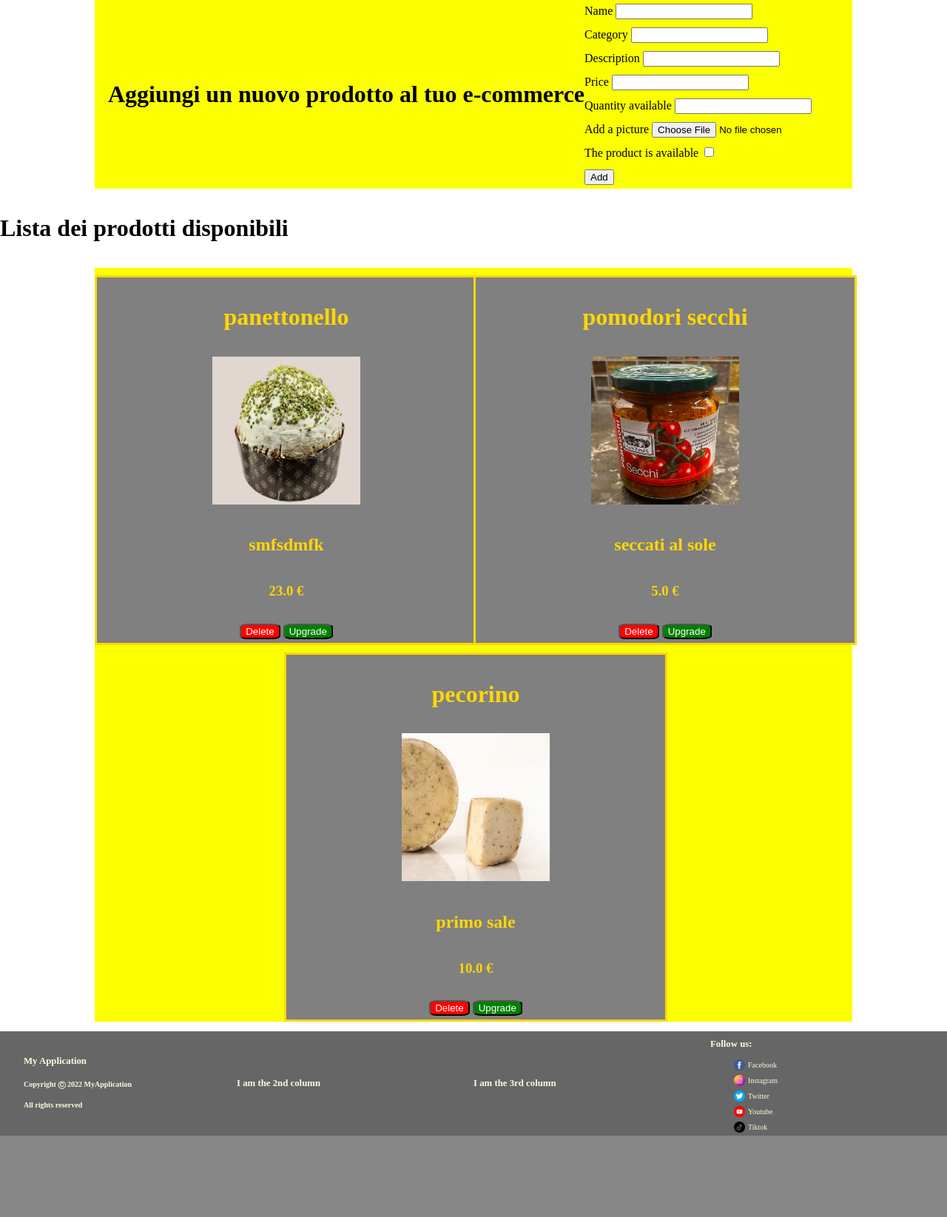
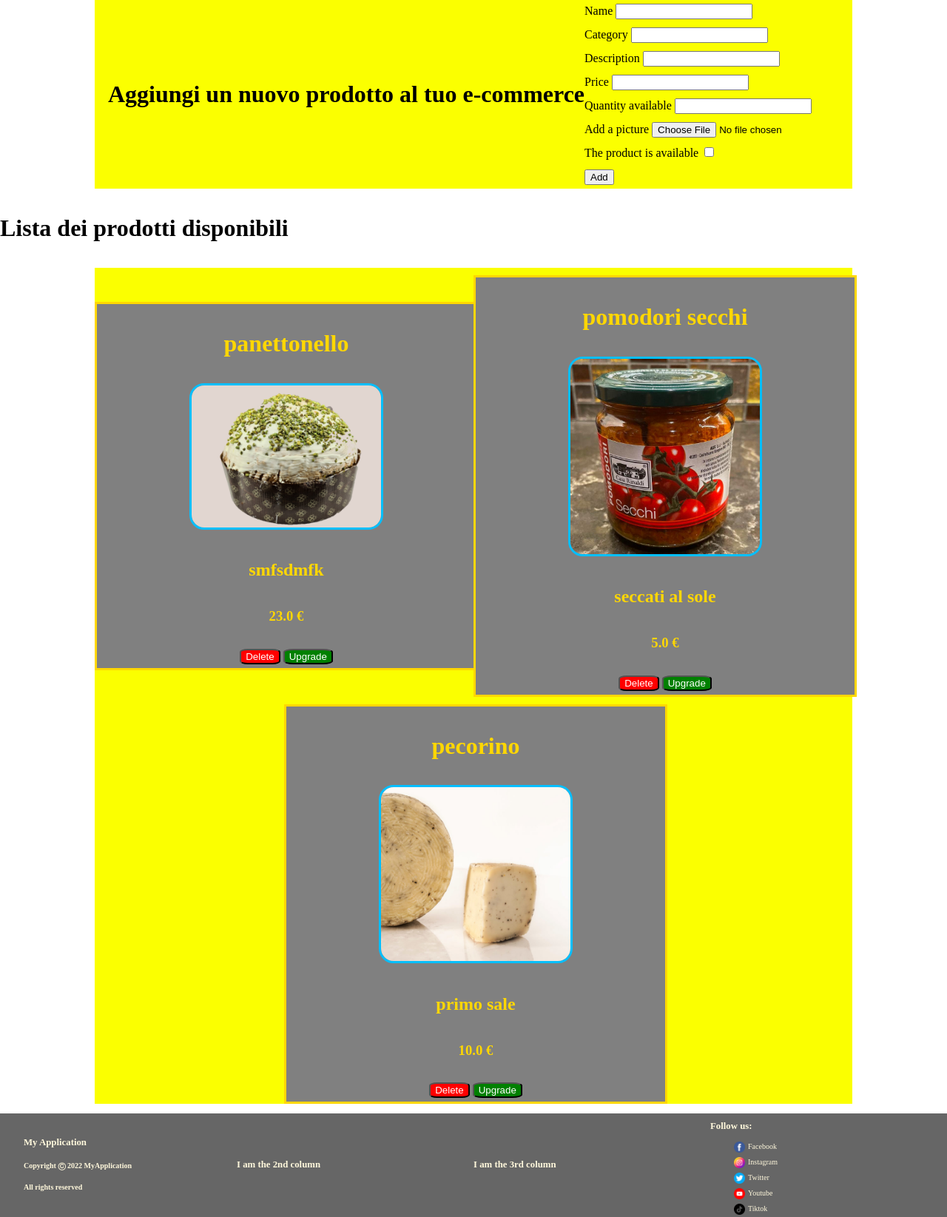
Before and after one commit to betshug/webapp, a Flask app: page /addproducts in a window 1280 px wide. Shown: the part 52-1697 px from the top of the page at 74% size. Before the commit the page ends 1587 px from the top, so only its background shows below. Run offline with Flask 3, Linux system fonts and the light colour scheme; data comes from the database, SQL or seed files in the repository; some libraries are stand-ins or nearby versions.

Commit message:
aaa
minor chnages

```diff
--- a/app.py
+++ b/app.py
@@ -16,7 +16,7 @@ bcrypt=Bcrypt(app)
 
 @app.route('/')
 def index():
-    return render_template('homepage.html')
+    return render_template('products.html')
 
 
 @app.route('/addproducts', methods=['POST' , 'GET'])
@@ -26,13 +26,9 @@ def addproducts():
         if form.validate_on_submit():
             pic = request.files["prod_picture"]
             filename = secure_filename(pic.filename)
-
             new_filename = filename
             save_location = os.path.join('static/files', new_filename)
             pic.save(save_location)
-
-
-
             new_product=Product(name=form.name.data,
                                 description=form.description.data,
                                 category=form.name.data,
--- a/static/css/personal.css
+++ b/static/css/personal.css
@@ -98,16 +98,20 @@ body{
     text-align: center;
     width: 100%;
     margin-top: 10px;
-    margin-right: 2333px;
     border-style: solid;
     border-color: gold;
     background-color: gray;
     color: gold;
 }
-.pro-img{
-    width: 200px;
-    height: 200px;
-    border-radius: 20%;
+
+.pro-item .pro-image img{
+    width: 50%;
+    height: 50%;
+    border-radius: 20PX;
+    background-color: none;
+    border-style: solid;
+    border-width: 3px;
+    border-color: deepskyblue;
 }
 
 /* #################CUSTOM STYLES#################### */
--- a/templates/addproducts.html
+++ b/templates/addproducts.html
@@ -116,7 +116,10 @@
   <div class="col-6">
     <div class="pro-item">
       <h1>{{product.name}}</h1>
-      <img src="{{product.img_path}}" alt="image not" width="200px" height="200px">
+      <div class="pro-image">
+        <img src="{{product.img_path}}" alt="image not">
+      </div>
+
       <h2>{{product.description}}</h2>
       <h3>{{product.price}} €</h3>
       <form>
```
Also changed, not shown: templates/products.html (+18 -7 lines).
